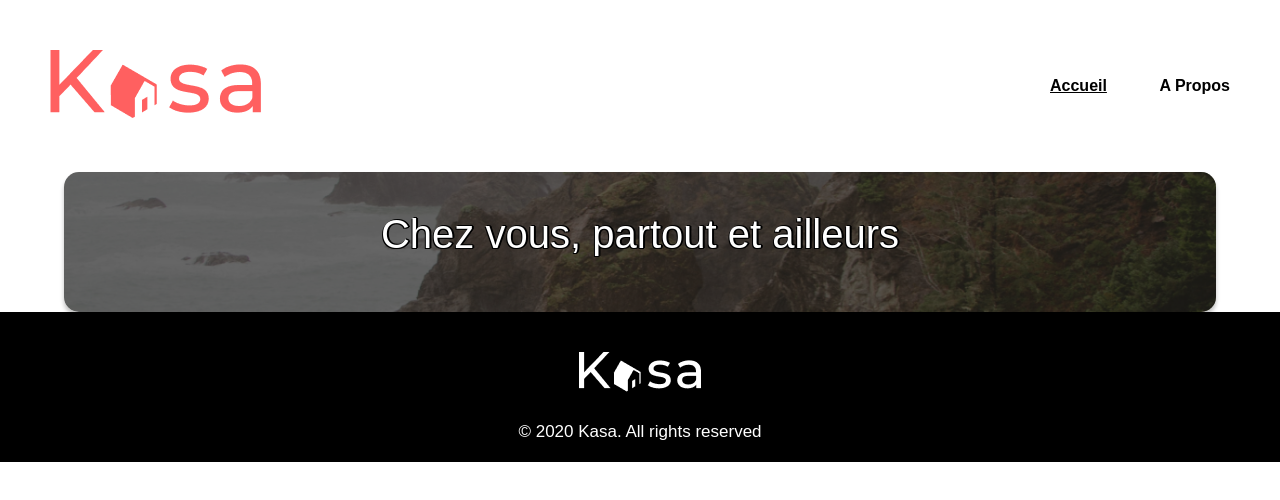
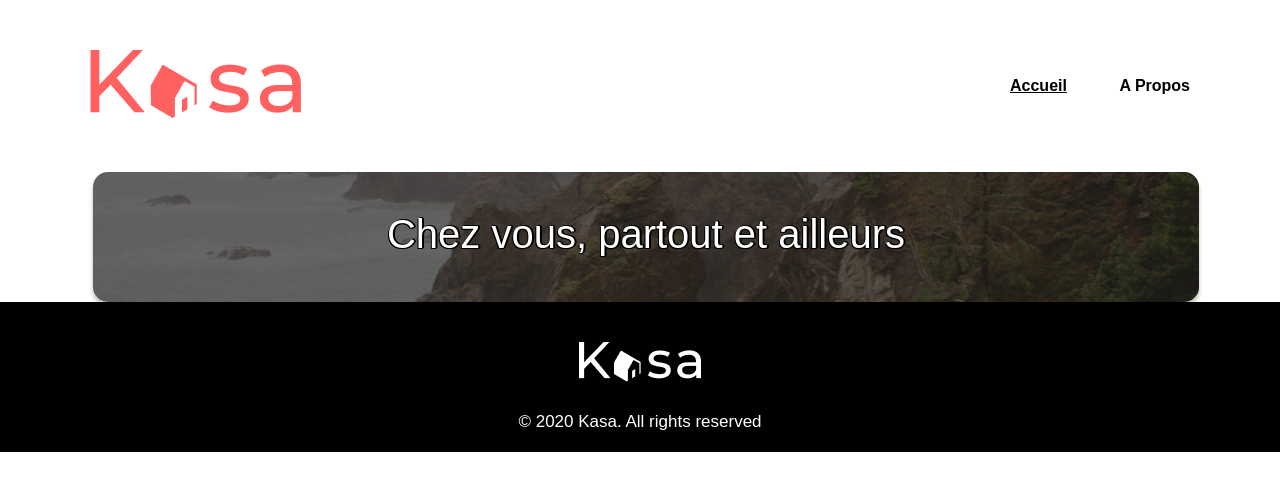
Before and after one commit to lebrun26/kasa, a React (Create React App) app: page / in a window 1280 px wide. Shown: the top 500 px of the page. Built offline with nearby package versions, Linux system fonts and the light colour scheme.

Commit message:
retouche mise en place page accueil sur ce que j'ai fait + création fichier scss pour la page 404

```diff
--- a/src/styles/sass/banner.scss
+++ b/src/styles/sass/banner.scss
@@ -1,13 +1,9 @@
-body {
-  margin: 0;
-}
-
 .Banner {
   display: flex;
   flex-direction: row;
   align-items: center;
   justify-content: space-between;
-  padding: 50px;
+  padding: 50px 90px 50px 90px;
   &__Nav {
     width: 180px;
     display: flex;
--- a/src/styles/sass/body_accueil.scss
+++ b/src/styles/sass/body_accueil.scss
@@ -1,9 +1,14 @@
+body {
+  margin: 0;
+}
+
 .Picture__accueil {
-  height: 140px;
+  height: 130px;
   display: flex;
   flex-direction: column;
   align-items: center;
   position: relative;
+  margin: 0 20px 0 32px;
   & img {
     position: absolute;
     width: 90%;
--- a/src/styles/sass/main.scss
+++ b/src/styles/sass/main.scss
@@ -1,3 +1,4 @@
 @import "./banner.scss";
 @import "./footer.scss";
 @import "./body_accueil.scss";
+@import "./error.scss";
--- a/src/styles/styles.css
+++ b/src/styles/styles.css
@@ -1,13 +1,9 @@
-body {
-  margin: 0;
-}
-
 .Banner {
   display: flex;
   flex-direction: row;
   align-items: center;
   justify-content: space-between;
-  padding: 50px;
+  padding: 50px 90px 50px 90px;
 }
 .Banner__Nav {
   width: 180px;
```
Also changed, not shown: src/styles/sass/error.scss (added), 1 other file (tests, documents, lock files or other folders).
